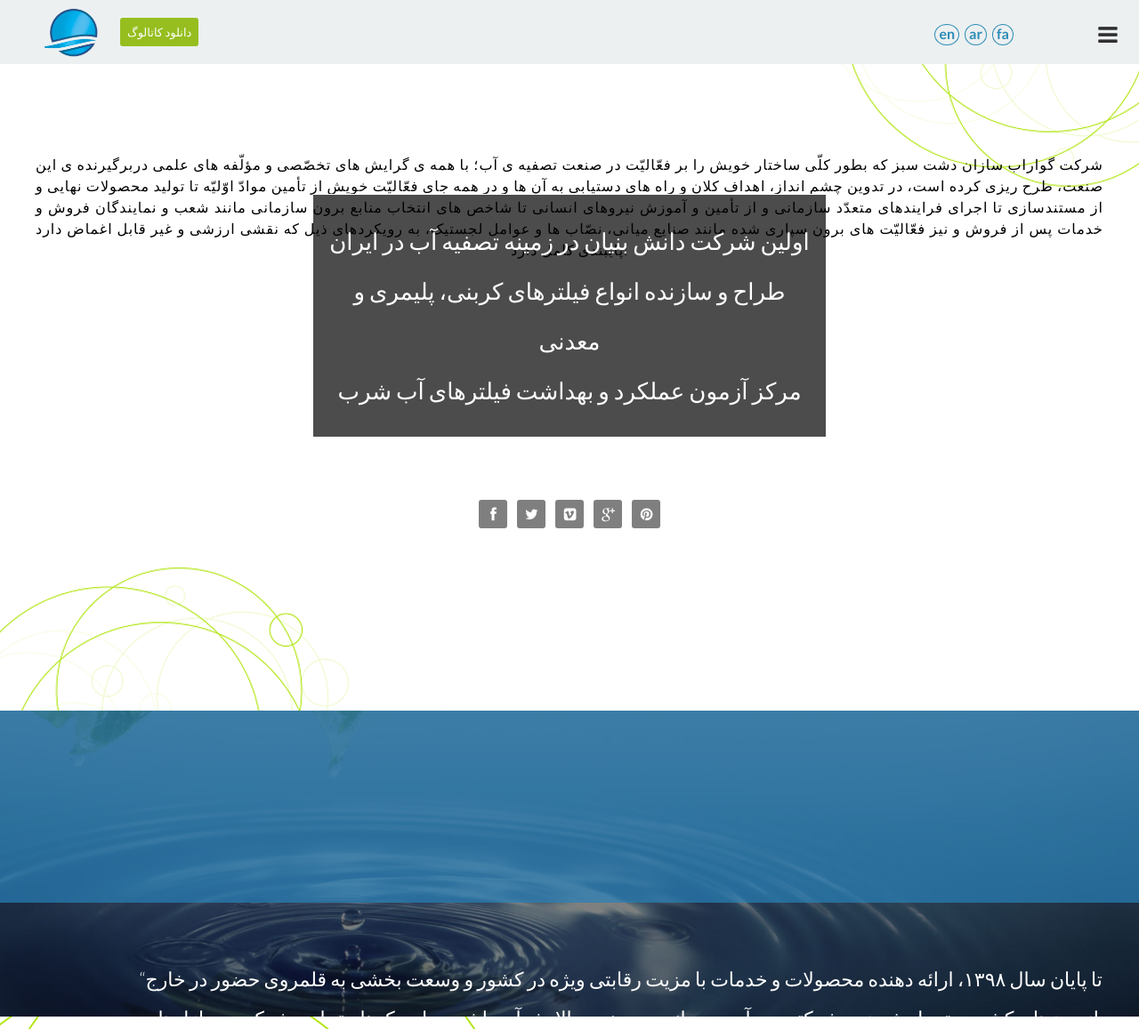
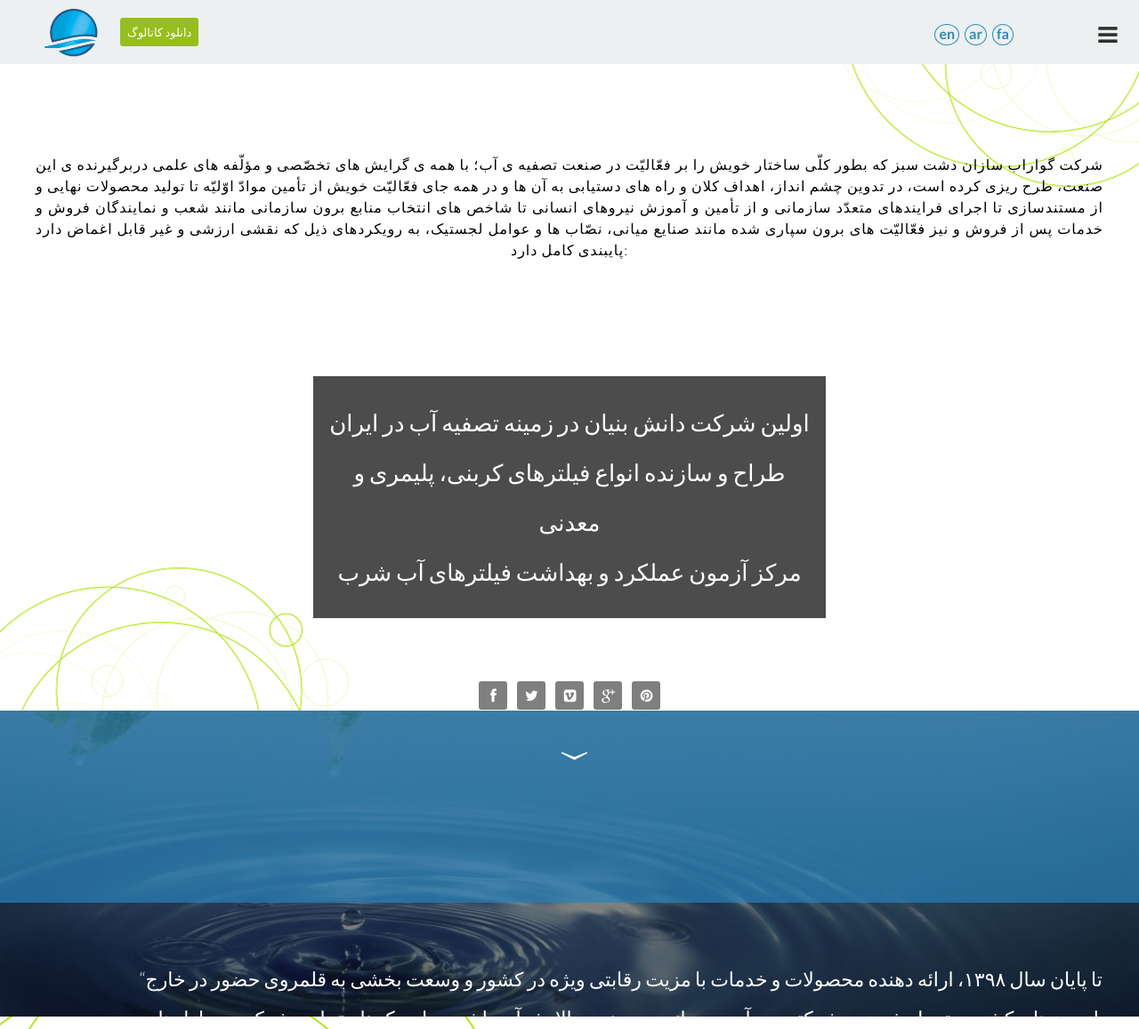
Before and after one commit to saeedghx68/govarab, a Django app: page /en/ in a window 1280 px wide. Shown: the top 1157 px of the page at 89% size. Run offline with Django 3.2, Linux system fonts and the light colour scheme; data that the repository does not hold is empty; some libraries are stand-ins or nearby versions.

Commit message:
change header page

```diff
--- a/govarab/static/css/layout_en.css
+++ b/govarab/static/css/layout_en.css
@@ -54,7 +54,7 @@ Home (Header) Section
 }
 .home:after {clear: both;}
 .header{
-	padding-top: 17%;
+	padding-top: 33%;
 	text-align: center;
 }
 .header .logo{
@@ -116,7 +116,7 @@ a.header-down-arrow {
 	display: inline-block;
 	font-size: 40px;
 	font-weight: 400;
-	margin-top: 100px;
+	margin-top: 40px;
 
 	-webkit-transform: rotate(-90deg);
 	-moz-transform: rotate(-90deg);
--- a/govarab/static/css/layout_fa.css
+++ b/govarab/static/css/layout_fa.css
@@ -86,7 +86,7 @@ Home (Header) Section
 }
 .home:after {clear: both;}
 .header{
-	padding-top: 21%;
+	padding-top: 33%;
 	text-align: center;
 }
 .header .logo{
@@ -149,7 +149,7 @@ a.header-down-arrow {
 	display: inline-block;
 	font-size: 40px;
 	font-weight: 400;
-	margin-top: 100px;
+	margin-top: 40px;
 	-webkit-transform: rotate(-90deg);
 	-moz-transform: rotate(-90deg);
 	-ms-transform: rotate(-90deg);
```
Also changed, not shown: govarab/static/images/headers/Baner-1.jpg, govarab/static/images/headers/Baner-2.jpg, govarab/static/images/headers/Baner-3.jpg.
